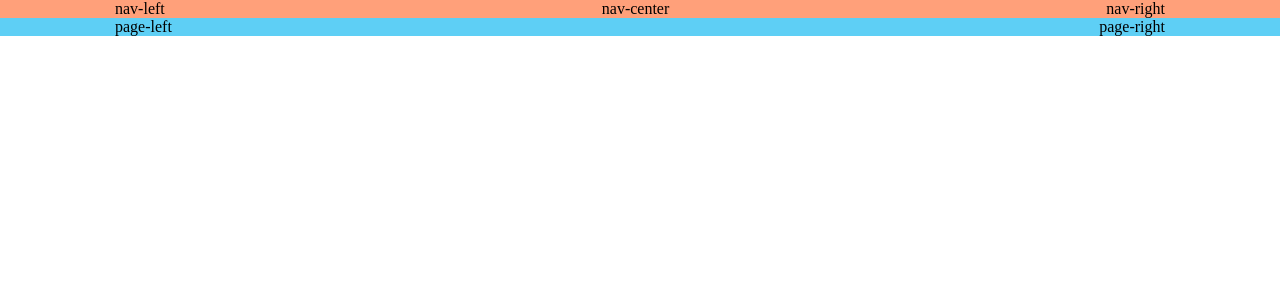
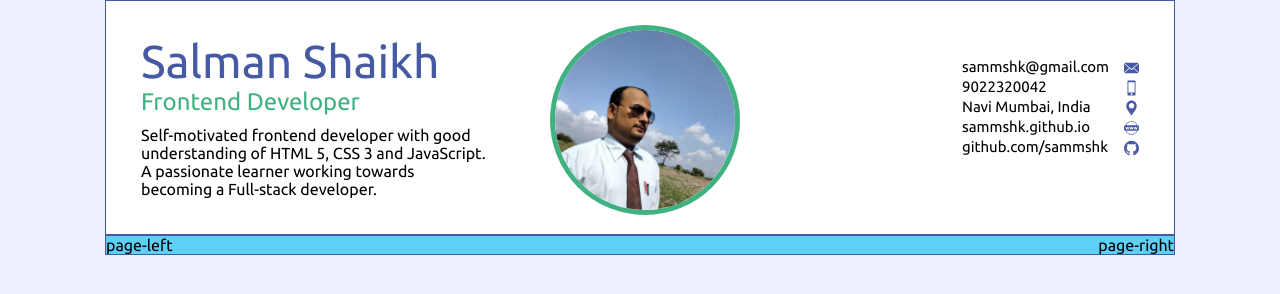
Before and after one commit to sammshk/sammshk.github.io, a plain HTML site: page index.html in a window 1280 px wide. Drawn offline with Linux system fonts and the light colour scheme.

Commit message:
Onboarding functional Navbar

```diff
--- a/css/styles.css
+++ b/css/styles.css
@@ -3,7 +3,7 @@
 :root {
     --primary-purple: #455aa3;
     --primary-green: #40b281;
-    --header-container-bg-color: #ffa07a;
+    --header-container-bg-color: #FFFFFF;
     --page-container-bg-color: #5ecff5;
 }
 
@@ -13,18 +13,110 @@
     box-sizing: border-box;
 }
 
+body {
+    font-family: Ubuntu, "times new roman", times, roman, serif;
+    background-color: #ebefff;
+}
+
+.portfolio-container {
+    border: solid 1.5px var(--primary-purple);
+}
 .center-fit {
-    max-width: 1080px;
+    max-width: 1070px;
+    margin: 0 auto;
+}
+
+.header-container {
+    background: var(--header-container-bg-color);
     padding: 0 15px;
-    margin: 0 auto;
+}
+
+/* Navbar profile - Left */
+.profile-name {
+    color: var(--primary-purple);
+    font-size: 46px;
+}
+
+.profile-title {
+    color: var(--primary-green);
+    font-size: 24px;
+}
+.profile-description {
+    padding-top: 10px;
+    font-size: 16px;
+}
+
+/* Navigation Bar General*/
+nav {
+    padding-top: 0em;
+    padding-bottom: 1.2em;
+}
+.nav-left {
+    /* padding: 0px 0px 10px 10px; */
+    padding-top: 1em;
+    margin-left: 20px;
+}
+
+.nav-center {
+    /* padding: 0px 0px 10px 10px; */
+    margin-top: 0em;
+    padding-top: 1.5em;
+    padding-right: 10em;
 
 }
 
-header {
-    background: var(--header-container-bg-color);
+.nav-right {
+    margin-right: 20px;
+    padding-top:0em;
 }
 
 
+
+/* Navbar Portrait Image */
+.circular-portrait {
+    position: relative;
+    width: 190px;
+    height: 190px;
+    overflow: hidden;
+    border-radius: 50%;
+    border: solid 5px var(--primary-green);
+  }
+
+.circular-portrait img {
+width: 100%;
+height: auto;
+}
+
+/* Navbar Right */
+.profile-content {
+    position:relative;
+    padding: 0 0 3px;
+    font-size: 15px;
+}
+
+.profile-icon {
+    display:inline;
+    float:right;
+    padding-left: 10px;
+}
+
+.profile-img {
+    padding-left: 5px;
+    width: 20px;
+    height: 20px;
+    float:right;
+}
+
+/* HR separator */
+.hr-ruler {
+    display: block;
+    height: 2px;
+    border: 0;
+    border-top: 2px solid var(--primary-purple);
+    padding: 0;
+}
+
+/* Page CSS */
 .page-container {
     background-color: var(--page-container-bg-color);
 }
--- a/css/utilities.css
+++ b/css/utilities.css
@@ -9,3 +9,7 @@
 .justify-between {
     justify-content: space-between;
 }
+
+.nav-element-width {
+    max-width: 33.33%;
+}
--- a/index.html
+++ b/index.html
@@ -6,17 +6,63 @@
     <meta name="viewport" content="width=device-width, initial-scale=1.0">
     <title>Salman Shaikh</title>
     <link rel="stylesheet" href="./css/styles.css">
+    <link rel="stylesheet" type="text/css" href="http://fonts.googleapis.com/css?family=Ubuntu:regular,bold&subset=Latin">
 </head>
 <body>
+    <div class="portfolio-container center-fit">
         <header>
             <div class="header-container">
                 <nav class="center-fit flex align-center justify-between">
-                <div class="nav-left">nav-left</div>
-                <div class="nav-center">nav-center</div>
-                <div class="nav-right">nav-right</div>
+                    <div class="nav-left nav-element-width">
+                        <div class="profile-name">Salman Shaikh</div>
+                        <div class="profile-title">Frontend Developer</div>
+                        <div class="profile-description ">Self-motivated frontend developer with good understanding of HTML 5, CSS 3 and JavaScript.  A passionate learner working towards becoming a Full-stack developer.</div>
+                    </div>
+
+                    <div class="nav-center .nav-element-width">
+                        <div class="circular-portrait">
+                            <img src="./images/profile_pic.jpg" />
+                        </div>
+                    </div>
+
+
+
+                    <div class="nav-right nav-element-width">
+                        <div class="profile-content">sammshk@gmail.com
+                            <div class="profile-icon">
+                                <img src="./images/icons/email-icon.svg" class="profile-img" alt="email">
+                            </div>
+                        </div>
+                        <div class="profile-content">9022320042
+                            <div class="profile-icon">
+                                <img src="./images/icons/mobile-icon.svg" class="profile-img" alt="mobile">
+                            </div>
+                        </div>
+                        <div class="profile-content">Navi Mumbai, India
+                            <div class="profile-icon">
+                                <img src="./images/icons/address-icon.svg" class="profile-img" alt="mobile">
+                            </div>
+                        </div>
+                        <div class="profile-content">sammshk.github.io
+                            <div class="profile-icon">
+                                <img src="./images/icons/website-icon.svg" class="profile-img" alt="mobile">
+                            </div>
+                        </div>
+                        <div class="profile-content">github.com/sammshk
+                            <div class="profile-icon">
+                                <img src="./images/icons/github-icon.svg" class="profile-img" alt="mobile">
+                            </div>
+                        </div>
+                    </div>
                 </nav>
             </div>
+
         </header>
+
+        <div>
+            <hr class="hr-ruler">
+        </div>
+
         <div class="page-container">
             <div class="center-fit flex align-center justify-between">
                 <div class="page-left">page-left</div>
@@ -24,5 +70,7 @@
             </div>
 
         </div>
+    </div>
+
 </body>
 </html>
```
Also changed, not shown: images/icons/address-icon.svg (added), images/icons/email-icon.svg (added), images/icons/github-icon.svg (added), images/icons/mobile-icon.svg (added), images/icons/website-icon.svg (added), images/profile_pic.jpg (added). Lines whose indentation alone changed are shown as unchanged.
